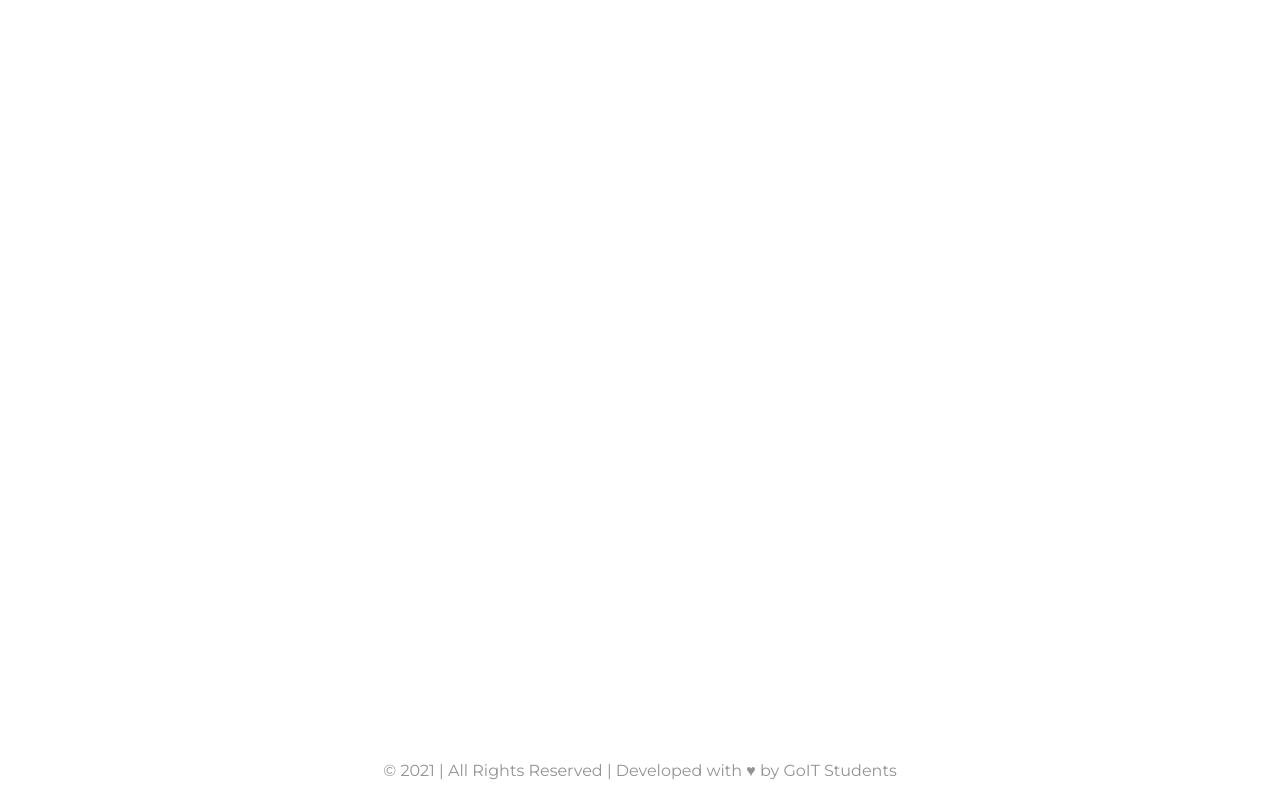
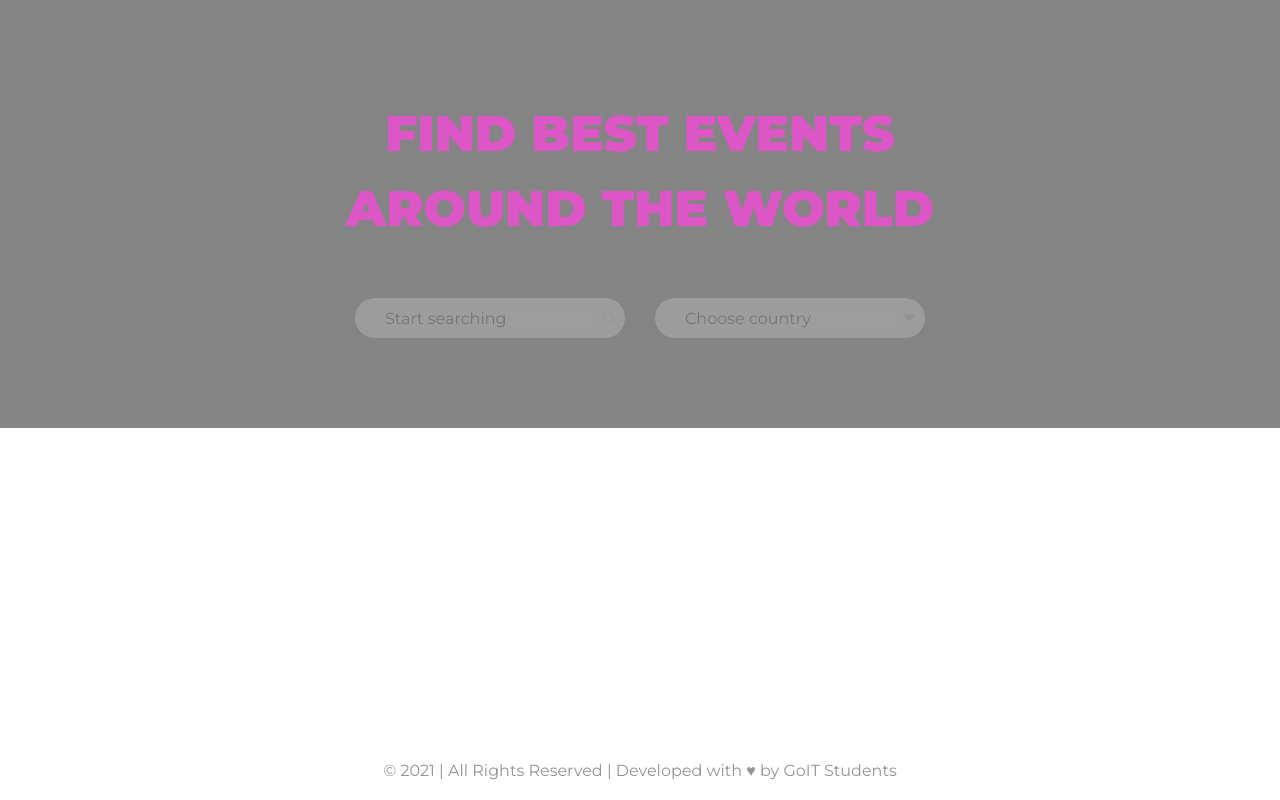
Before and after one commit to AnastasiaVerbenets/event-booster, a plain HTML site: page index.html in a window 1280 px wide. Drawn offline with Linux system fonts and the light colour scheme; no server answers.

Commit message:
Deploying to gh-pages from @ AnastasiaVerbenets/event-booster@1e5472919eb02458270ea20e0361b7b18f8eabf1 🚀

```diff
--- a/assets/index-WBwT1_n_.css
+++ /dev/null
@@ -1 +0,0 @@
-*,*:after,*:before{margin:0;padding:0;border:none;box-sizing:border-box}h1,h2,h3,h4,h5,h6,p{margin:0}p:last-child{margin-bottom:0}ul{margin:0;padding:0;list-style:none}a{color:currentColor;text-decoration:none}button{cursor:pointer}img{display:block;max-width:100%;height:auto}:root{font-family:system-ui,-apple-system,BlinkMacSystemFont,Segoe UI,Roboto,Oxygen,Ubuntu,Cantarell,Open Sans,Helvetica Neue,sans-serif;font-size:16px;line-height:1.5;font-weight:400;color:#242424;background-color:#ffffffde;font-synthesis:none;text-rendering:optimizeLegibility;-webkit-font-smoothing:antialiased;-moz-osx-font-smoothing:grayscale;-webkit-text-size-adjust:100%}body{display:flex;flex-direction:column;min-width:100vw;min-height:100vh;margin:0}main{flex-grow:1}main:has(.back-link){text-align:center}.container{min-width:320px;max-width:480px;margin:0 auto;padding:0 20px}@media only screen and (min-width: 768px){.container{max-width:768px}}@media only screen and (min-width: 1200px){.container{max-width:1200px}}.footer{padding:63px 0 20px}.footer-desc{color:#939393;text-align:center;font-family:Montserrat;font-size:16px;font-style:normal;font-weight:400;line-height:normal}
--- a/index.html
+++ b/index.html
@@ -12,11 +12,40 @@
       rel="stylesheet"
     />
     <script type="module" crossorigin src="/event-booster/index.js"></script>
-    <link rel="stylesheet" crossorigin href="/event-booster/assets/index-WBwT1_n_.css">
+    <link rel="stylesheet" crossorigin href="/event-booster/assets/index-DJHgKUu-.css">
   </head>
   <body>
     <main>
-
+      <section class="hero">
+    <div class="container">
+        <svg id="logoIcon">
+            <use src="../imgs/hero/logo.svg"></use>
+        </svg>
+        <div class="hero_container">
+            <h1 class="hero_title">
+                FIND BEST EVENTS <br>AROUND THE WORLD
+            </h1>
+            <div class="search_container">
+                <div class="search_input_container">
+                    <input type="search" class="search_input" placeholder="Start searching">
+                    <button type="button" class="hero_button" id="searchButton">
+                        <svg id="heroInputIcon" xmlns="http://www.w3.org/2000/svg" width="12" height="12" viewBox="0 0 12 12" fill="none">
+                            <path d="M1.50905 1.50905C2.48217 0.535922 3.77599 0 5.15217 0C6.52835 0 7.82217 0.535922 8.79527 1.50905C9.76838 2.48215 10.3043 3.77597 10.3043 5.15213C10.3043 6.41032 9.8561 7.59949 9.0356 8.53786L11.8969 11.3992C12.0344 11.5366 12.0344 11.7595 11.8969 11.8969C11.8282 11.9656 11.7381 12 11.6481 12C11.558 12 11.4679 11.9656 11.3992 11.8969L8.53791 9.03558C7.59954 9.85606 6.41037 10.3043 5.15217 10.3043C3.77597 10.3043 2.48219 9.76838 1.50907 8.79525C0.535968 7.82215 4.673e-05 6.52833 4.673e-05 5.15215C4.673e-05 3.77597 0.535945 2.48215 1.50905 1.50905ZM2.00677 8.29755C3.74116 10.0319 6.56316 10.0319 8.29755 8.29755C10.0319 6.56318 10.0319 3.74114 8.29755 2.00677C7.43027 1.13948 6.2914 0.705984 5.15215 0.705984C4.01318 0.705984 2.87384 1.1397 2.00674 2.00677C0.272413 3.74112 0.272413 6.56316 2.00677 8.29755Z" fill="#939393"/>
+                          </svg>
+                    </button>
+                </div>
+                <div class="search_input_container">
+                    <input type="search" class="search_input" placeholder="Choose country">
+                    <button type="button" class="hero_button" id="countryButton">
+                        <svg id="heroInputIcon" xmlns="http://www.w3.org/2000/svg" width="13" height="8" viewBox="0 0 13 8" fill="none">
+                            <path d="M6.5 8L0.00480968 0.5L12.9952 0.499999L6.5 8Z" fill="#939393"/>
+                          </svg>
+                    </button>
+                </div>
+            </div>
+        </div>
+    </div>
+</section>
 
     </main>
     <footer class="footer">
```
Also changed, not shown: assets/index-DJHgKUu-.css (added, +1 -0 lines).
